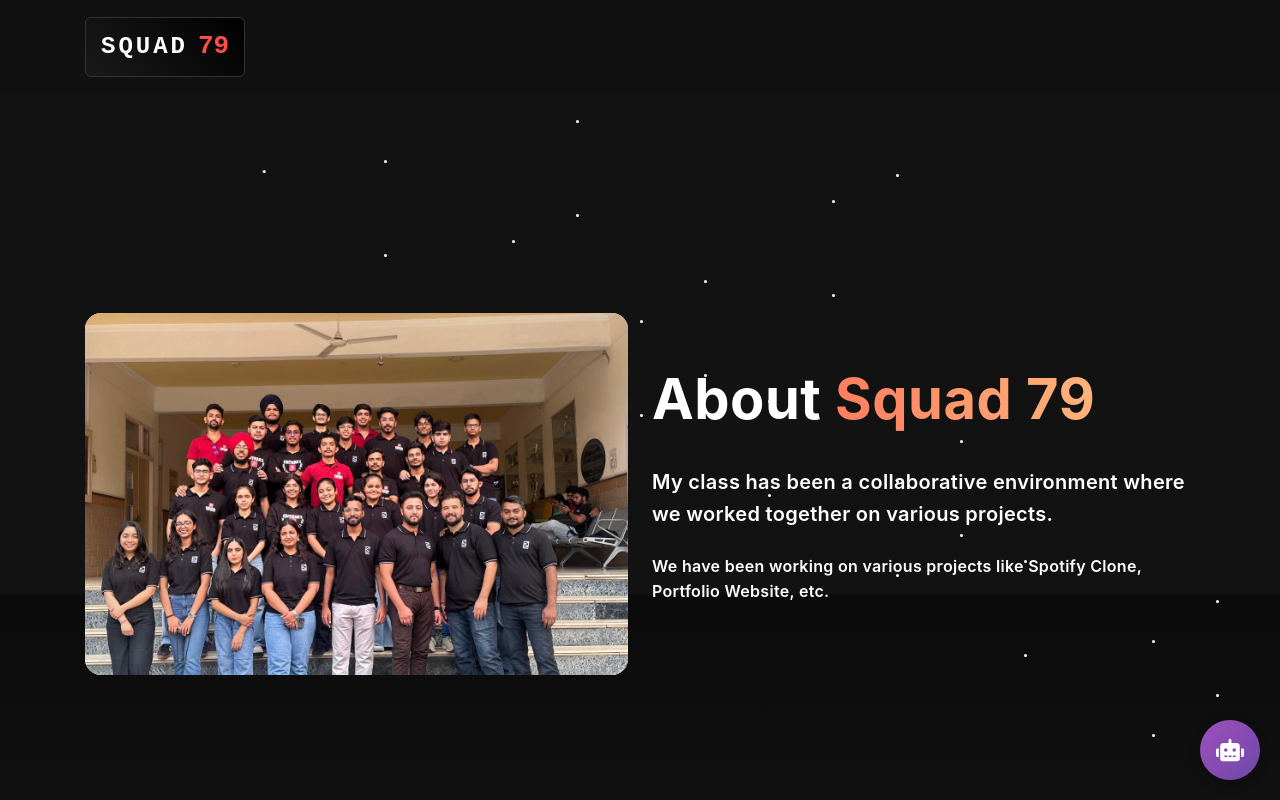
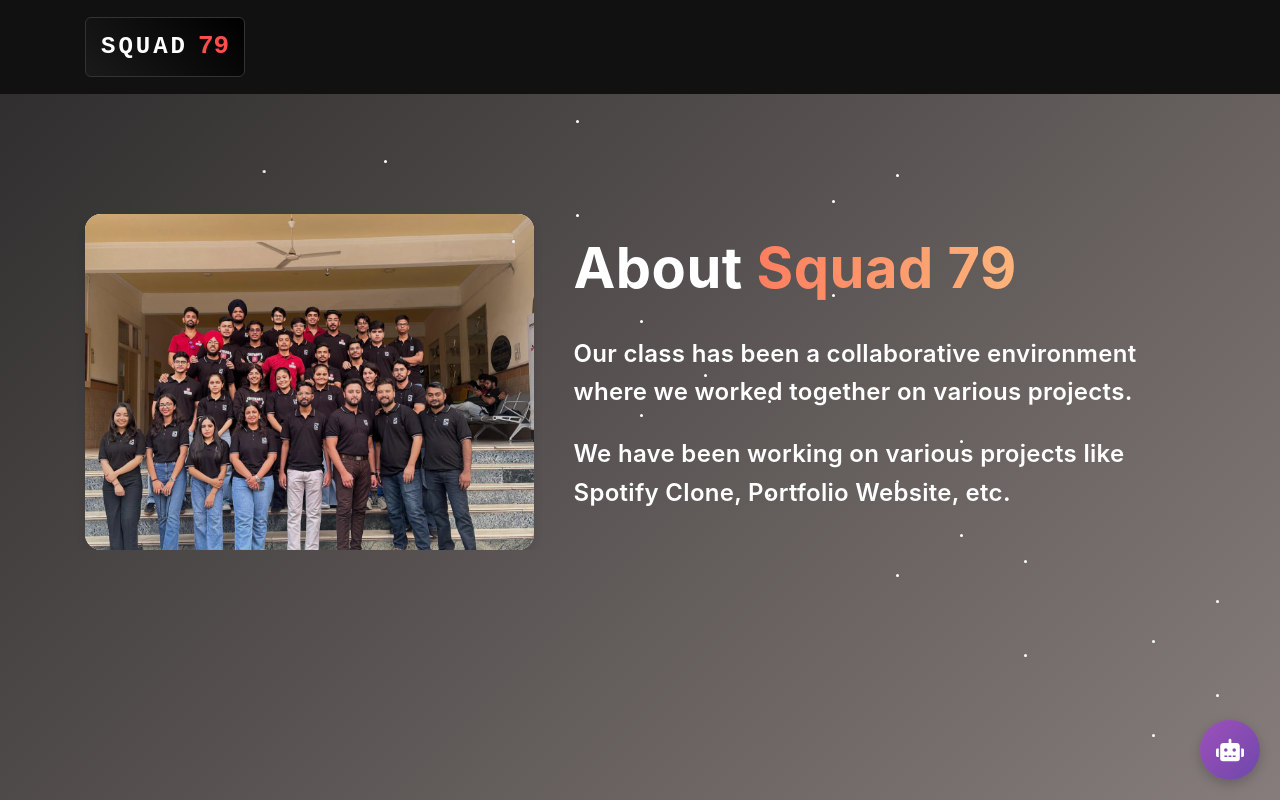
Before and after one commit to Priyanshujindal/Squad-79-Portfolio, a React (Vite) app: page /about in a window 1280 px wide. Shown: the top 800 px of the page. Built offline with nearby package versions, Linux system fonts and the light colour scheme.

Commit message:
Home and about Theme  fixed and some other css work

```diff
--- a/src/components/Navbar.jsx
+++ b/src/components/Navbar.jsx
@@ -158,16 +158,6 @@ const Navbar = () => {
                 className={({isActive}) =>
                   isActive ? "nav-link active" : "nav-link"
                 }
-                to="/teams"
-              >
-                Team
-              </NavLink>
-            </li>
-            <li className="nav-item">
-              <NavLink
-                className={({isActive}) =>
-                  isActive ? "nav-link active" : "nav-link"
-                }
                 to="/mentors"
               >
                 Mentors
--- a/src/context/ThemeContext.jsx
+++ b/src/context/ThemeContext.jsx
@@ -18,7 +18,7 @@ export const ThemeProvider = ({ children }) => {
     if (isDarkTheme) {
       root.style.setProperty('--bg-primary', '#121212');
       root.style.setProperty('--bg-secondary', '#1e1e1e');
-      root.style.setProperty('--text-primary', '#f0f0f0');
+      root.style.setProperty('--text-primary', '#ffffff');
       root.style.setProperty('--text-secondary', '#cccccc');
       root.style.setProperty('--card-bg', '#242424');
       root.style.setProperty('--navbar-bg', '#0a0a0a');
--- a/src/pages/About.jsx
+++ b/src/pages/About.jsx
@@ -7,7 +7,13 @@ const About = () => {
   return (
     <div>
       {/* Hero Section */}
-      <div className="hero">
+      <div className="hero" style={{
+        position: "relative",
+        background: isDarkTheme ?
+          'linear-gradient(135deg, #1a1a1a 0%, #2d2d2d 100%)' :
+          'linear-gradient(135deg,rgb(48, 46, 46) 0%,#8a817f 100%)',
+        paddingTop: '7.5rem'
+      }}>
         <div className="stars">
           <div className="star"></div>
           <div className="star"></div>
@@ -27,15 +33,18 @@ const About = () => {
         </div>
         <div className="twinkling"></div>
         <div className="container">
-          <div className="row align-items-center">
-            <div className="col-lg-6 img-container" style={{ position: 'relative' }}>
+          <div className="row align-items-center" style={{ display: 'flex', flexWrap: 'nowrap' }}>
+            <div className="col-lg-5 img-container" style={{ position: 'relative', marginRight: '1rem' }}>
               <div style={{
                 position: 'relative',
                 width: '100%',
-                paddingTop: '66.67%', // 3:2 aspect ratio
+                paddingTop: '75%',
                 overflow: 'hidden',
                 borderRadius: '1rem',
-                background: isDarkTheme ? 'var(--bg-primary)' : '#f5f5f5'
+                background: isDarkTheme ? 'var(--bg-primary)' : '#f5f5f5',
+                boxShadow: '0 4px 8px rgba(0,0,0,0.1)',
+                transition: 'all 0.3s ease',
+                cursor: 'pointer'
               }}>
                 <img
                   src="/images/class3.jpg"
@@ -48,24 +57,30 @@ const About = () => {
                     height: '100%',
                     objectFit: 'cover',
                     objectPosition: 'center',
-                    transform: 'scale(1.01)',
-                    transition: 'transform 0.3s ease',
-                    transformOrigin: 'top left'
+                    transform: 'scale(1)',
+                    transition: 'all 0.3s ease',
+                    filter: 'brightness(0.9)'
                   }}
                   onMouseEnter={(e) => {
                     e.currentTarget.style.transform = 'scale(1.1)';
+                    e.currentTarget.style.filter = 'brightness(1)';
+                    e.currentTarget.parentElement.style.boxShadow = '0 8px 16px rgba(0,0,0,0.2)';
                   }}
                   onMouseLeave={(e) => {
-                    e.currentTarget.style.transform = 'scale(1.01)';
+                    e.currentTarget.style.transform = 'scale(1)';
+                    e.currentTarget.style.filter = 'brightness(0.9)';
+                    e.currentTarget.parentElement.style.boxShadow = '0 4px 8px rgba(0,0,0,0.1)';
                   }}
                 />
               </div>
             </div>
-            <div className="col-lg-6">
+            <div className="col-lg-7">
               <h1 className="display-4 fw-bold mb-4" style={{
                 color: "#ffffff",
                 padding: "0.5rem 0",
-                letterSpacing: "0.5px"
+                letterSpacing: "0.5px",
+                whiteSpace: "nowrap",
+                fontSize: "3.5rem"
               }}>About <span style={{
                 background: "linear-gradient(to right, #ff7e5f, #feb47b)",
                 WebkitBackgroundClip: "text",
@@ -76,13 +91,20 @@ const About = () => {
               <p className="lead mb-4" style={{
                 color: "#ffffff",
                 fontWeight: "600",
-                fontSize: "1.25rem",
-                letterSpacing: "0.3px"
-              }}>My class has been a collaborative environment where we worked together on various projects.</p>
+                fontSize: "1.5rem",
+                letterSpacing: "0.3px",
+                maxWidth: "100%",
+                wordWrap: "break-word",
+                lineHeight: "1.6"
+              }}>Our class has been a collaborative environment where we worked together on various projects.</p>
               <p className="mb-4" style={{
                 color: "#ffffff",
                 fontWeight: "600",
-                letterSpacing: "0.3px"
+                fontSize: "1.5rem",
+                letterSpacing: "0.3px",
+                maxWidth: "100%",
+                wordWrap: "break-word",
+                lineHeight: "1.6"
               }}>We have been working on various projects like Spotify Clone, Portfolio Website, etc.</p>
             </div>
           </div>
@@ -94,7 +116,7 @@ const About = () => {
         <div className="container">
           <div className="row">
             <div className="col-lg-8 mx-auto text-center">
-              <h2 className="mb-4" style={{ color: isDarkTheme ? '#ffffff' : '#121212' }}>Our Mission</h2>
+              <h2 style={{ color: isDarkTheme ? '#ffffff' : '#121212' , fontSize: '2.5rem', fontWeight: 'bold' , marginBottom: '1.5rem'}}>Our Mission</h2>
               <p className="lead" style={{
                 color: isDarkTheme ? '#ffffff' : '#333333',
                 fontWeight: '500',
@@ -118,7 +140,7 @@ const About = () => {
       {/* Values Section */}
       <section className="py-5" style={{ backgroundColor: isDarkTheme ? 'var(--bg-primary)' : '#f5f5f5' }}>
         <div className="container">
-          <h2 className="text-center mb-5" style={{ color: isDarkTheme ? '#ffffff' : '#000000' }}>Our Values</h2>
+          <h2 className="text-center" style={{ color: isDarkTheme ? '#ffffff' : '#000000' , fontSize: '2.5rem', fontWeight: 'bold' , marginBottom: '3rem'}}>Our Values</h2>
           <div className="row g-4">
             <div className="col-md-4">
               <div className="card h-100 border-0 shadow-sm" style={{
@@ -270,7 +292,7 @@ const About = () => {
         </div>
         <div className="twinkling"></div>
         <div className="container">
-          <h2 className="text-center mb-5" style={{ color: isDarkTheme ? '#ffffff' : '#000000' }}>Our Team</h2>
+          <h2 className="text-center" style={{ color: isDarkTheme ? '#ffffff' : '#000000' , fontSize: '2.5rem', fontWeight: 'bold' , marginBottom: '3rem'}}>Our Team</h2>
           <div className="row g-4">
             <div className="col-md-4">
               <div className="card border-0 shadow-sm" style={{
@@ -434,15 +456,13 @@ const About = () => {
       <style>
         {`
           .hero {
-            background-image: linear-gradient(to bottom, #0a0a0a, #141414);
-            background-size: 100% 300px;
-            background-position: 0% 100%;
             height: 100vh;
             display: flex;
             justify-content: center;
-            align-items: center;
+            align-items: flex-start;
             overflow: hidden;
             position: relative;
+            padding-top: 7.5rem;
           }
           .stars {
             position: absolute;
--- a/src/pages/More.jsx
+++ b/src/pages/More.jsx
@@ -71,7 +71,7 @@ const More = () => {
       {/* Team Section */}
       <section className="py-5">
         <div className="container">
-          <h2 className="text-center mb-5" style={{ color: isDarkTheme ? '#ffffff' : '#333333' }}>Our Team</h2>
+          <h2 className="text-center" style={{ color: isDarkTheme ? '#ffffff' : '#333333' , fontSize: '2.5rem', fontWeight: 'bold' , marginBottom: '3rem'}}>Our Team</h2>
           <div className="row g-4">
             {[
               {
@@ -359,7 +359,7 @@ const More = () => {
       {/* Memories Section */}
       <section className="py-5" style={{ backgroundColor: isDarkTheme ? '#1a1a1a' : '#f8f9fa' }}>
         <div className="container">
-          <h2 className="text-center mb-5" style={{ color: isDarkTheme ? '#ffffff' : '#333333' }}>Memories</h2>
+          <h2 className="text-center" style={{ color: isDarkTheme ? '#ffffff' : '#333333' , fontSize: '2.5rem', fontWeight: 'bold' , marginBottom: '3rem'}}>Memories</h2>
           <div className="row g-4">
             {memories.map((memory, index) => {
               const memoryId = `memory-${index}`;
@@ -449,7 +449,7 @@ const More = () => {
       {/* Contributions Section */}
       <section className="py-5">
         <div className="container">
-          <h2 className="text-center mb-5" style={{ color: isDarkTheme ? '#ffffff' : '#333333' }}>Contributions</h2>
+          <h2 className="text-center" style={{ color: isDarkTheme ? '#ffffff' : '#333333' , fontSize: '2.5rem', fontWeight: 'bold' , marginBottom: '3rem'}}>Contributions</h2>
           <div className="row g-4">
             {contributions.map((contribution, index) => {
               const contributionId = `contribution-${index}`;
--- a/src/pages/Students.jsx
+++ b/src/pages/Students.jsx
@@ -310,7 +310,7 @@ const Students = () => {
                   <div className="card-body p-4 text-center">
                     <h3 className="h4 mb-2 fw-bold" style={{ color: isDarkTheme ? '#ffffff' : '#000000' }}>{student.name}</h3>
                     <p className="text-danger mb-2 fw-medium" style={{ color: isDarkTheme ? '#ff6b6b' : '#dc3545' }}>{student.role}</p>
-                    <p className="text-muted mb-4" style={{ fontSize: '0.9rem', color: isDarkTheme ? '#b3b3b3' : '#6c757d' }}>{student.description}</p>
+                    <p className="text-muted mb-4" style={{ fontSize: '0.9rem', color: isDarkTheme ? '#ffffff' : '#000000' }}>{student.description}</p>
                     <div className="d-flex justify-content-between align-items-center">
                       <Link
                         to={`/students/${student.id}`}
```
Also changed, not shown: src/pages/Home.jsx (+33 -25 lines).
